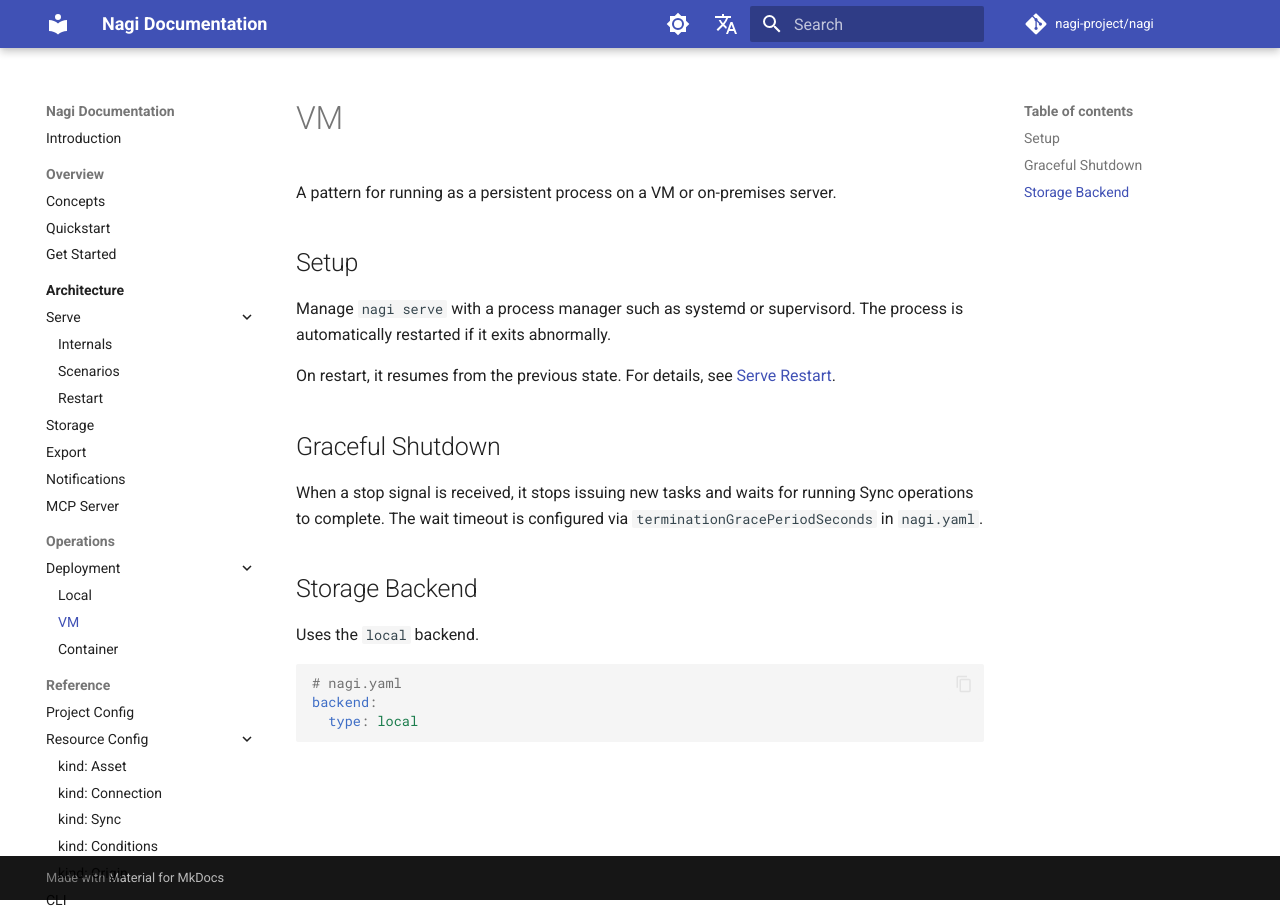
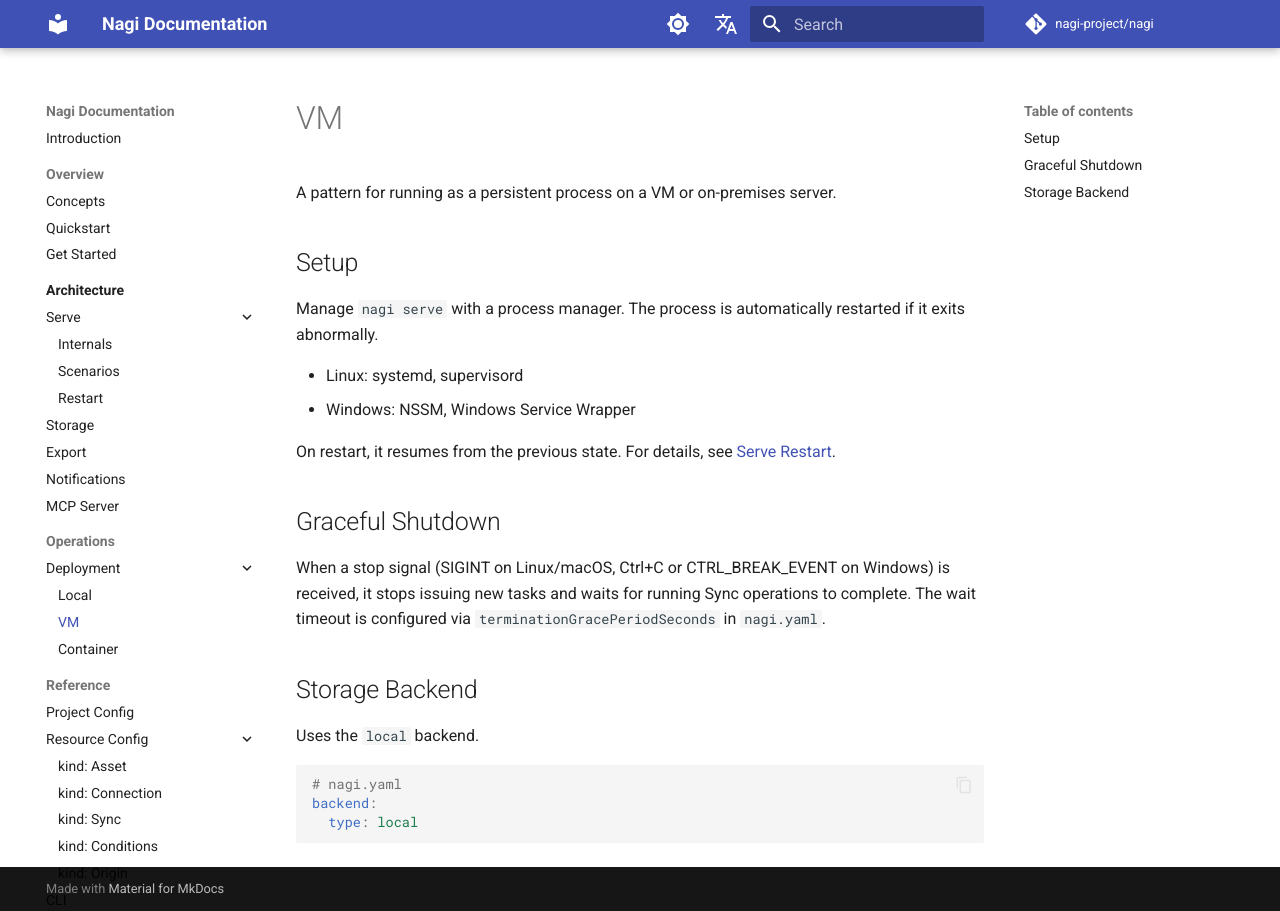
Before and after one commit to nagi-project/nagi, an MkDocs documentation site: the page built from docs/en/operations/deployment/vm.md, in a window 1280 px wide. Built offline with MkDocs 1.6.1 and Material for MkDocs 9.7.7, drawn with Linux system fonts in a browser that asks for light colours; comment, search, counter and statistics services are not loaded.

Commit message:
docs: add supported platforms and update deployment docs for Windows
- Add Supported Platforms section to get-started (en/ja): Linux (x86_64),
  macOS (ARM), Windows (x86_64)
- Update vm.md with Windows process managers (NSSM, Windows Service
  Wrapper) and platform-specific shutdown signals (en/ja)
- Add macOS to CI test matrix (build-and-test-rust, build-and-test-python)
- Update setup-duckdb to support macOS via official install script

```diff
--- a/docs/en/operations/deployment/vm.md
+++ b/docs/en/operations/deployment/vm.md
@@ -4,13 +4,16 @@ A pattern for running as a persistent process on a VM or on-premises server.
 
 ## Setup
 
-Manage `nagi serve` with a process manager such as systemd or supervisord. The process is automatically restarted if it exits abnormally.
+Manage `nagi serve` with a process manager. The process is automatically restarted if it exits abnormally.
+
+- Linux: systemd, supervisord
+- Windows: NSSM, Windows Service Wrapper
 
 On restart, it resumes from the previous state. For details, see [Serve Restart](../../architecture/serve/restart.md).
 
 ## Graceful Shutdown
 
-When a stop signal is received, it stops issuing new tasks and waits for running Sync operations to complete. The wait timeout is configured via `terminationGracePeriodSeconds` in `nagi.yaml`.
+When a stop signal (SIGINT on Linux/macOS, Ctrl+C or CTRL_BREAK_EVENT on Windows) is received, it stops issuing new tasks and waits for running Sync operations to complete. The wait timeout is configured via `terminationGracePeriodSeconds` in `nagi.yaml`.
 
 ## Storage Backend
 
```
Also changed, not shown: docs/en/overview/get-started.md (+6 -0 lines), docs/ja/operations/deployment/vm.md (+5 -2 lines), docs/ja/overview/get-started.md (+6 -0 lines), 2 other files.
